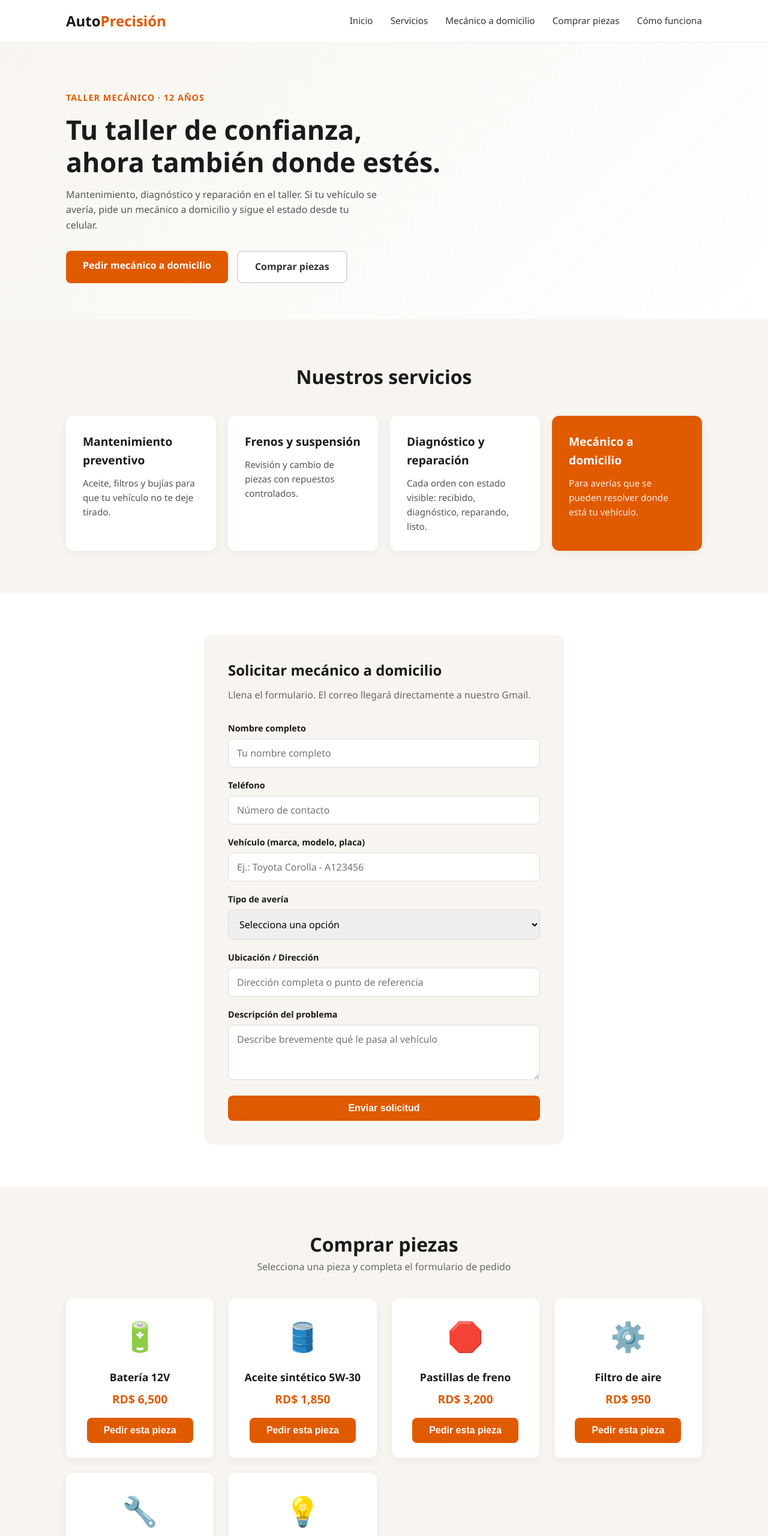
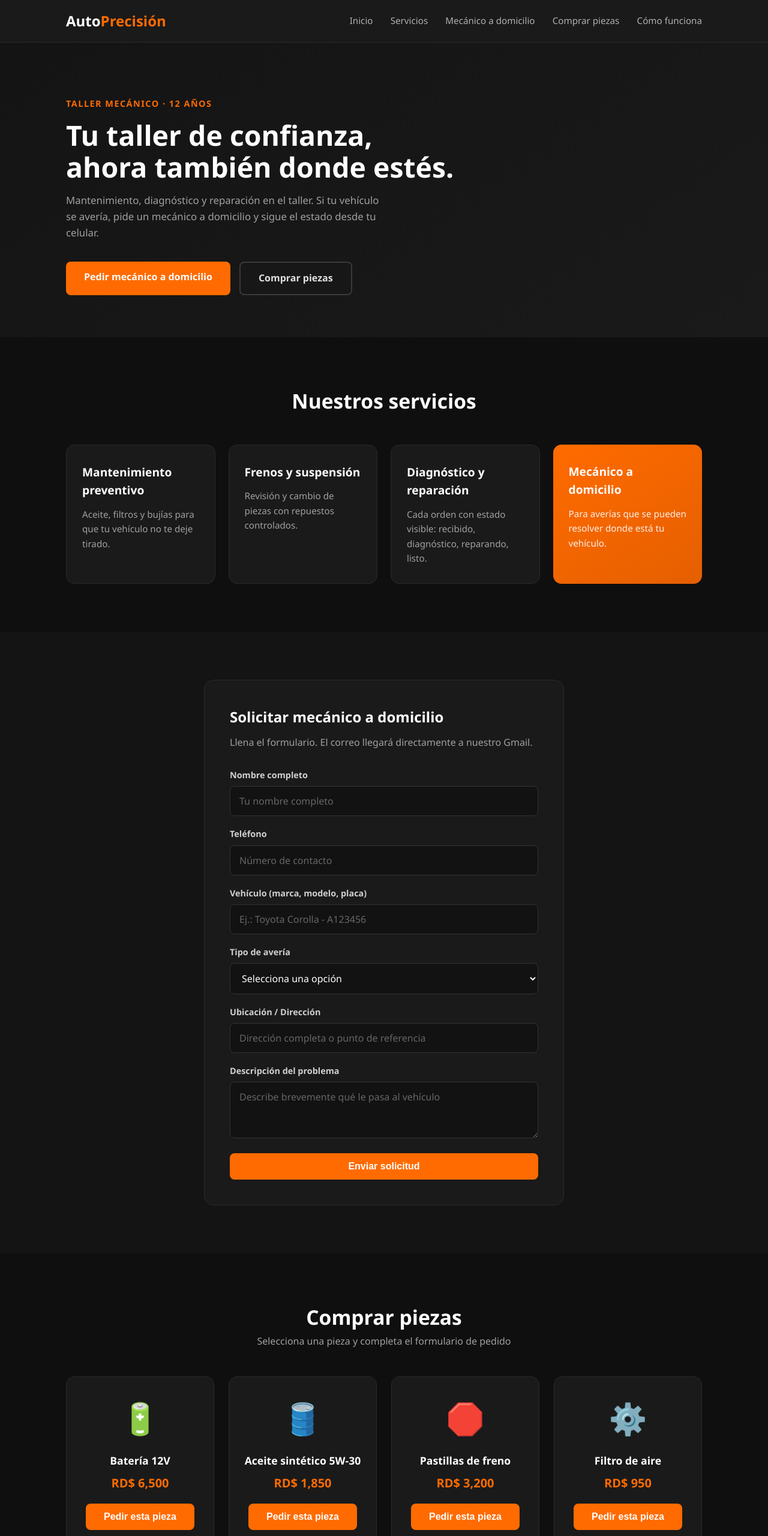
Before and after one commit to Galaxymagic20/autoprecision, a plain HTML site: page index.html in a window 1280 px wide. Shown: the top 2560 px of the page at 60% size. Drawn offline with Linux system fonts and the light colour scheme.

Commit message:
Add files via upload

```diff
--- a/styles.css
+++ b/styles.css
@@ -5,9 +5,9 @@
 }
 
 body {
-    font-family: 'Segoe UI', system-ui, sans-serif;
-    background: #f8f5f0;
-    color: #1a1a1a;
+    font-family: 'Segoe UI', system-ui, -apple-system, sans-serif;
+    background: #0f0f0f;
+    color: #e5e5e5;
     line-height: 1.6;
 }
 
@@ -17,10 +17,10 @@ body {
     padding: 0 20px;
 }
 
-/* HEADER */
+/* ========== HEADER ========== */
 header {
-    background: #fff;
-    border-bottom: 1px solid #eee;
+    background: #1a1a1a;
+    border-bottom: 1px solid #2a2a2a;
     position: sticky;
     top: 0;
     z-index: 100;
@@ -36,48 +36,52 @@ header {
 .logo {
     font-size: 1.5rem;
     font-weight: 700;
+    color: #fff;
 }
 
     .logo span {
-        color: #e05a00;
+        color: #ff6b00;
     }
 
 nav a {
     margin-left: 25px;
     text-decoration: none;
-    color: #333;
+    color: #b0b0b0;
     font-weight: 500;
     font-size: 0.95rem;
+    transition: color 0.2s;
 }
 
     nav a:hover {
-        color: #e05a00;
+        color: #ff6b00;
     }
 
-/* HERO */
+/* ========== HERO ========== */
 .hero {
-    padding: 80px 0 60px;
-    background: linear-gradient(135deg, #f8f5f0 0%, #fff 100%);
+    padding: 90px 0 70px;
+    background: linear-gradient(145deg, #141414 0%, #1a1a1a 100%);
 }
 
 .hero-text h1 {
-    font-size: 2.8rem;
-    line-height: 1.2;
+    font-size: 2.9rem;
+    line-height: 1.15;
     margin: 15px 0;
     font-weight: 800;
+    color: #ffffff;
 }
 
 .tag {
-    color: #e05a00;
+    color: #ff6b00;
     font-weight: 600;
     font-size: 0.9rem;
-    letter-spacing: 1px;
+    letter-spacing: 1.5px;
 }
 
 .subtitle {
-    color: #555;
-    max-width: 520px;
-    margin-bottom: 30px;
+    color: #a0a0a0;
+    max-width: 540px;
+    margin-bottom: 35px;
+    font-size: 1.05rem;
 }
 
 .hero-buttons {
@@ -86,106 +90,124 @@ nav a {
     flex-wrap: wrap;
 }
 
-/* BOTONES */
+/* ========== BOTONES ========== */
 .btn {
     display: inline-block;
-    padding: 12px 28px;
+    padding: 13px 30px;
     border-radius: 8px;
     font-weight: 600;
     text-decoration: none;
     border: none;
     cursor: pointer;
     font-size: 1rem;
-    transition: all 0.2s;
+    transition: all 0.25s ease;
 }
 
 .btn-primary {
-    background: #e05a00;
-    color: white;
+    background: #ff6b00;
+    color: #fff;
 }
 
     .btn-primary:hover {
-        background: #c44d00;
+        background: #e55f00;
+        transform: translateY(-2px);
+        box-shadow: 0 6px 20px rgba(255, 107, 0, 0.3);
     }
 
 .btn-outline {
-    background: white;
-    border: 2px solid #ddd;
-    color: #333;
+    background: transparent;
+    border: 2px solid #3a3a3a;
+    color: #e0e0e0;
 }
 
     .btn-outline:hover {
-        border-color: #e05a00;
-        color: #e05a00;
+        border-color: #ff6b00;
+        color: #ff6b00;
     }
 
 .full {
     width: 100%;
 }
 
-/* SERVICIOS */
+/* ========== SERVICIOS ========== */
 .servicios {
-    padding: 70px 0;
+    padding: 80px 0;
+    background: #0f0f0f;
 }
 
     .servicios h2 {
         text-align: center;
-        font-size: 2rem;
-        margin-bottom: 40px;
+        font-size: 2.1rem;
+        margin-bottom: 45px;
+        color: #fff;
     }
 
 .cards {
     display: grid;
     grid-template-columns: repeat(auto-fit, minmax(240px, 1fr));
-    gap: 20px;
+    gap: 22px;
 }
 
 .card {
-    background: white;
-    padding: 28px;
-    border-radius: 12px;
-    box-shadow: 0 4px 15px rgba(0,0,0,0.05);
+    background: #1a1a1a;
+    padding: 30px 26px;
+    border-radius: 14px;
+    border: 1px solid #2a2a2a;
+    transition: all 0.25s ease;
 }
 
+    .card:hover {
+        border-color: #ff6b00;
+        transform: translateY(-4px);
+    }
+
     .card h3 {
-        margin-bottom: 10px;
+        margin-bottom: 12px;
         font-size: 1.2rem;
+        color: #fff;
     }
 
     .card p {
-        color: #555;
+        color: #a0a0a0;
         font-size: 0.95rem;
     }
 
 .card-destacada {
-    background: #e05a00;
-    color: white;
+    background: linear-gradient(145deg, #ff6b00, #e55f00);
+    border: none;
+    color: #fff;
 }
 
-    .card-destacada p {
-        color: rgba(255,255,255,0.9);
+    .card-destacada h3 {
+        color: #fff;
     }
 
-/* FORMULARIO MECÁNICO */
+    .card-destacada p {
+        color: rgba(255, 255, 255, 0.9);
+    }
+
+/* ========== FORMULARIO MECÁNICO ========== */
 .mecanico {
-    padding: 70px 0;
-    background: #fff;
+    padding: 80px 0;
+    background: #141414;
 }
 
 .form-wrapper {
     max-width: 600px;
     margin: 0 auto;
-    background: #f8f5f0;
-    padding: 40px;
+    background: #1a1a1a;
+    padding: 42px;
     border-radius: 16px;
+    border: 1px solid #2a2a2a;
 }
 
 .form-info h2 {
     margin-bottom: 10px;
+    color: #fff;
 }
 
 .form-info p {
-    color: #666;
+    color: #a0a0a0;
     margin-bottom: 30px;
 }
 
@@ -195,91 +217,106 @@ nav a {
 
     .form-group label {
         display: block;
-        margin-bottom: 6px;
+        margin-bottom: 7px;
         font-weight: 600;
         font-size: 0.9rem;
+        color: #d0d0d0;
     }
 
     .form-group input,
     .form-group select,
     .form-group textarea {
         width: 100%;
-        padding: 12px 14px;
-        border: 1px solid #ddd;
+        padding: 13px 15px;
+        border: 1px solid #333;
         border-radius: 8px;
         font-size: 1rem;
         font-family: inherit;
+        background: #121212;
+        color: #fff;
+        transition: border-color 0.2s;
     }
 
         .form-group input:focus,
         .form-group select:focus,
         .form-group textarea:focus {
             outline: none;
-            border-color: #e05a00;
+            border-color: #ff6b00;
         }
 
-/* PIEZAS */
+        .form-group input::placeholder,
+        .form-group textarea::placeholder {
+            color: #666;
+        }
+
+/* ========== PIEZAS ========== */
 .piezas {
-    padding: 70px 0;
+    padding: 80px 0;
+    background: #0f0f0f;
 }
 
     .piezas h2 {
         text-align: center;
-        font-size: 2rem;
+        font-size: 2.1rem;
+        color: #fff;
     }
 
 .section-subtitle {
     text-align: center;
-    color: #666;
-    margin-bottom: 40px;
+    color: #a0a0a0;
+    margin-bottom: 45px;
 }
 
 .productos {
     display: grid;
     grid-template-columns: repeat(auto-fit, minmax(200px, 1fr));
-    gap: 25px;
+    gap: 24px;
 }
 
 .producto {
-    background: white;
-    border-radius: 12px;
-    padding: 25px 20px;
+    background: #1a1a1a;
+    border-radius: 14px;
+    padding: 28px 20px;
     text-align: center;
-    box-shadow: 0 4px 15px rgba(0,0,0,0.05);
-    transition: transform 0.2s;
+    border: 1px solid #2a2a2a;
+    transition: all 0.25s ease;
 }
 
     .producto:hover {
-        transform: translateY(-5px);
+        transform: translateY(-6px);
+        border-color: #ff6b00;
+        box-shadow: 0 12px 30px rgba(0, 0, 0, 0.4);
     }
 
 .producto-img {
-    font-size: 3rem;
+    font-size: 3.2rem;
     margin-bottom: 15px;
 }
 
 .producto h3 {
     font-size: 1.1rem;
     margin-bottom: 8px;
+    color: #fff;
 }
 
 .precio {
-    color: #e05a00;
+    color: #ff6b00;
     font-weight: 700;
-    font-size: 1.2rem;
-    margin-bottom: 15px;
+    font-size: 1.25rem;
+    margin-bottom: 18px;
 }
 
-/* CÓMO FUNCIONA */
+/* ========== CÓMO FUNCIONA ========== */
 .como-funciona {
-    padding: 70px 0;
-    background: #fff;
+    padding: 80px 0;
+    background: #141414;
 }
 
     .como-funciona h2 {
         text-align: center;
-        font-size: 2rem;
-        margin-bottom: 50px;
+        font-size: 2.1rem;
+        margin-bottom: 55px;
+        color: #fff;
     }
 
 .pasos {
@@ -293,42 +330,45 @@ nav a {
 }
 
 .numero {
-    width: 50px;
-    height: 50px;
-    background: #e05a00;
-    color: white;
+    width: 54px;
+    height: 54px;
+    background: #ff6b00;
+    color: #fff;
     border-radius: 50%;
     display: flex;
     align-items: center;
     justify-content: center;
     font-size: 1.4rem;
     font-weight: 700;
-    margin: 0 auto 15px;
+    margin: 0 auto 16px;
+    box-shadow: 0 6px 20px rgba(255, 107, 0, 0.3);
 }
 
 .paso h3 {
     margin-bottom: 8px;
+    color: #fff;
 }
 
 .paso p {
-    color: #555;
+    color: #a0a0a0;
     font-size: 0.95rem;
 }
 
-/* FOOTER */
+/* ========== FOOTER ========== */
 footer {
-    background: #1a1a1a;
-    color: #aaa;
+    background: #0a0a0a;
+    color: #777;
     text-align: center;
-    padding: 30px 0;
+    padding: 35px 0;
     font-size: 0.9rem;
+    border-top: 1px solid #1f1f1f;
 }
 
     footer p {
         margin: 5px 0;
     }
 
-/* MODAL */
+/* ========== MODAL ========== */
 .modal {
     display: none;
     position: fixed;
@@ -336,7 +376,7 @@ footer {
     left: 0;
     width: 100%;
     height: 100%;
-    background: rgba(0,0,0,0.5);
+    background: rgba(0, 0, 0, 0.75);
     z-index: 1000;
     align-items: center;
     justify-content: center;
@@ -347,14 +387,20 @@ footer {
     }
 
 .modal-content {
-    background: white;
-    padding: 35px;
+    background: #1a1a1a;
+    padding: 38px;
     border-radius: 16px;
     max-width: 480px;
     width: 90%;
     position: relative;
-    box-shadow: 0 20px 40px rgba(0,0,0,0.2);
+    border: 1px solid #333;
+    box-shadow: 0 25px 50px rgba(0, 0, 0, 0.5);
 }
+
+    .modal-content h3 {
+        color: #fff;
+        margin-bottom: 8px;
+    }
 
 .cerrar {
     position: absolute;
@@ -362,21 +408,23 @@ footer {
     right: 20px;
     font-size: 1.8rem;
     cursor: pointer;
-    color: #999;
+    color: #888;
+    transition: color 0.2s;
 }
 
     .cerrar:hover {
-        color: #333;
+        color: #ff6b00;
     }
 
 #piezaSeleccionada {
     font-size: 1.1rem;
+    color: #ff6b00 !important;
 }
 
-/* RESPONSIVE */
+/* ========== RESPONSIVE ========== */
 @media (max-width: 700px) {
     .hero-text h1 {
-        font-size: 2rem;
+        font-size: 2.1rem;
     }
 
     nav {
@@ -384,6 +432,10 @@ footer {
     }
 
     .form-wrapper {
-        padding: 25px;
+        padding: 28px 22px;
+    }
+
+    .hero {
+        padding: 60px 0 50px;
     }
 }
```
